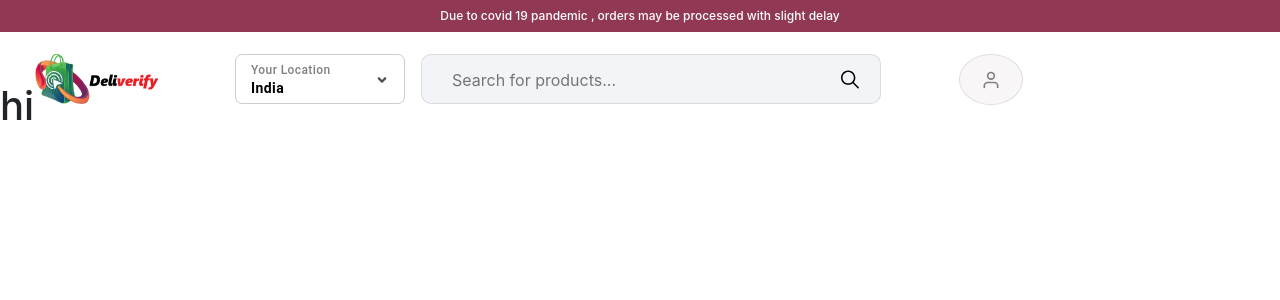
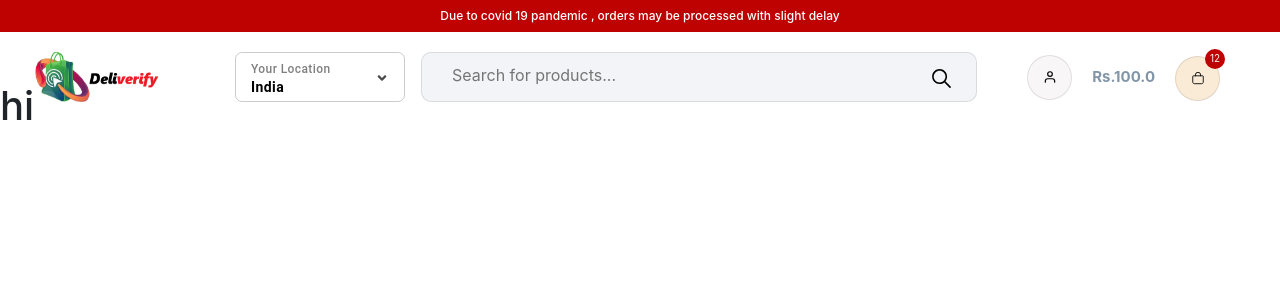
Before and after one commit to radhakrishnan-amarnath-tivagaram/quickdelivery, a React (Create React App) app: page / in a window 1280 px wide. Shown: the top 300 px of the page. Built offline with nearby package versions, Linux system fonts and the light colour scheme.

Commit message:
my 15/2 new commit

```diff
--- a/src/App.css
+++ b/src/App.css
@@ -4,7 +4,7 @@
 
 .body{  font-family: "Lato", sans-serif;}
 
-.bg-purple{  background-color: #913854;}
+.bg-purple{  background-color: #be0202;}
 
 .headerWrapper .top-strip{
   padding: 7px 0px;
@@ -47,19 +47,19 @@
 }
 
 header .headerSearch{
-  width: 50%; height: 50px; background-color: #f3f4f7;padding: 10px;
+  width: 100%; height: 50px; background-color: #f3f4f7;padding: 10px;
   position: relative; border-radius: 10px; border: 1px solid rgba(0,0,0,0.1);
 }
 
 header .headerSearch input{
   background: transparent !important; width: 100%; height: 30px;
-  outline: none !important; border: none !important; padding: 0px 20px;
+  outline: none !important; border: none !important; padding: 0px 20px 7px;
   font-size: 16px;
 }
 
 header .headerSearch button{
   position: absolute; top: 10px; right: 10px;
-  z-index: 100; min-width: 40px; height: 30px; width: 40px; border-radius: 50%;
+  z-index: 100; min-width: 40px; height: 30px; width: 50px; border-radius: 50%;
   color: #000;
 }
 
@@ -68,18 +68,59 @@ header .headerSearch button svg{
 }
 
 header .userLogin{
-  margin-left: 30px;
+  margin-left: -20px;
+  margin-right: -80px;
 }
 
-header .userLogin .loginCircleButton{
+header .country .userLogin .loginCircleButton{
+  border-radius: 50%;
+  border: 1px solid rgba(0, 0, 0, 0.1);
+  height: 45px;
+  min-width: 45px;
+  margin-left: 70px;
+  background-color: rgba(189, 170, 170, 0.1);
+}
+
+header .country .userLogin .cartAmount{
+  margin-left: 20px;
+  margin-right: 20px;
+  font: sans-serif;
+  font-size: 15px;
+  font-weight: 650;
+  color: rgb(130, 150, 168);
+}
+
+header .country .userLogin .cartCircleButton{
+  margin-left: 0px;
   border-radius: 50%;
   border: 1px solid rgba(0, 0, 0, 0.1);
   margin-top: 2px;
-  height: 51px;
-
+  height: 45px;
+  min-width: 45px;
   background-color: rgba(189, 170, 170, 0.1);
 }
 
-header .userLogin .loginCircleButton .svg{
-  font-size: 20px;
+header .country .userLogin .cartCircleButton{
+  color: #000;
+  background-color: antiquewhite;
 }
+
+header .country .userLogin .loginCircleButton{
+  color: #000;
+}
+
+header .country .userLogin .cartDiv{
+  width: 100px;
+}
+
+header .country .userLogin .cartDiv .count{
+  position: absolute;
+  top: -5px;
+  right: 50px;
+  background-color: #be0202;
+  border-radius: 50%;
+  color: #f3f4f7;
+  width: 20px;
+  height: 20px;
+  font-size: 10px;
+}
--- a/src/Components/Header/index.js
+++ b/src/Components/Header/index.js
@@ -4,6 +4,7 @@ import {Button, Link} from "@mui/material";
 import CountryDropdown from '../CountryDropdown';
 import { IoIosSearch } from "react-icons/io";
 import { FiUser } from "react-icons/fi";
+import { IoBagOutline } from "react-icons/io5";
 
 const Header = () => {
   return (
@@ -26,13 +27,18 @@ const Header = () => {
                         <CountryDropdown/>
                         {/* search bar*/}
 
-                        <div className='headerSearch ml-3 mr-5'>
+                        <div className='headerSearch ml-3 mr-6'>
                           <input type='text' placeholder='Search for products...'/>
                           <Button><IoIosSearch/></Button>
                         </div>
 
-                        <div className='align-items-start d-flex userLogin'>
-                          <Button className='loginCircleButton'><FiUser size={20} color='grey'/></Button>
+                        <div className='align-items-center d-flex userLogin'>
+                          <Button className='loginCircleButton'><FiUser/></Button>
+                          <span className='cartAmount'>Rs.100.0</span>
+                          <div className='position-relative cartDiv'>
+                            <Button className='cartCircleButton'><IoBagOutline /></Button>
+                            <span className='count d-flex align-items-center justify-content-center' >12</span>
+                          </div>
                         </div>
                     </div>
 
```
